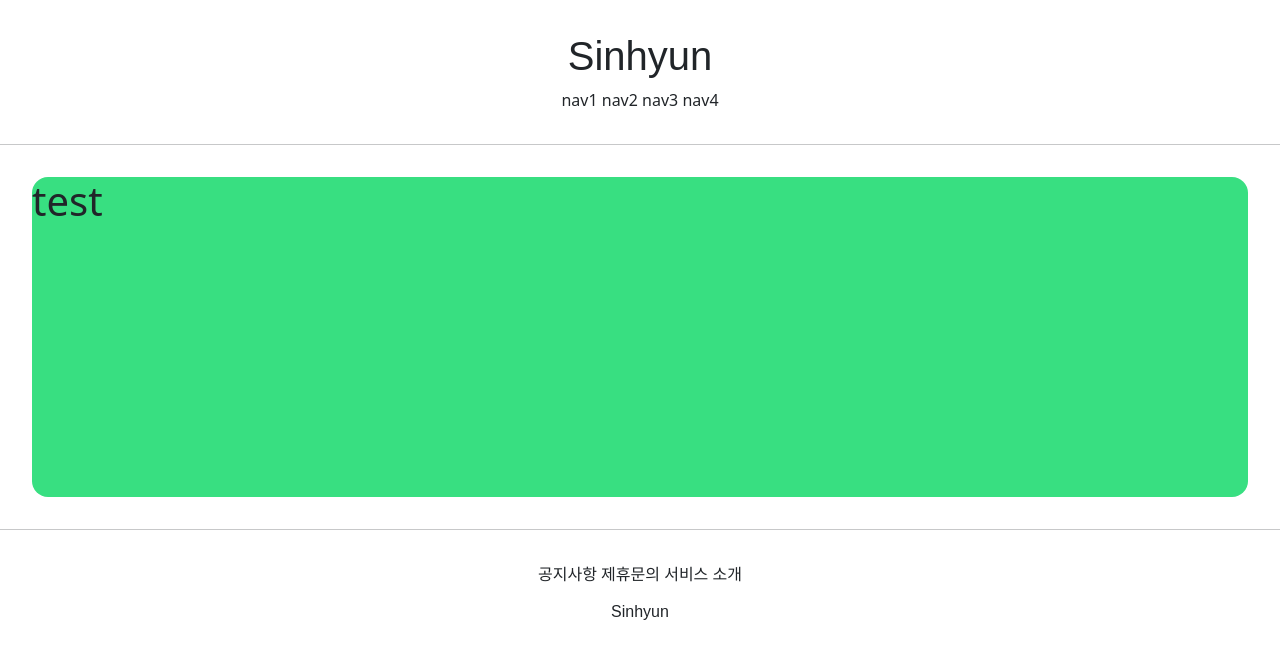
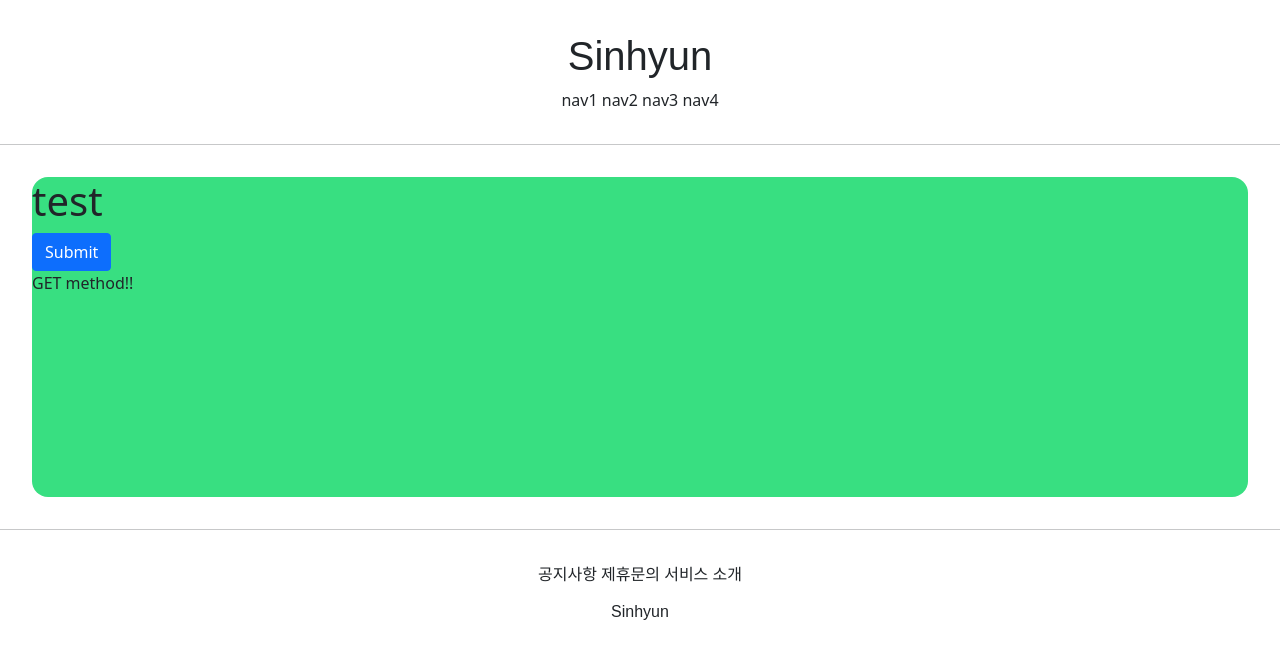
Before and after one commit to kimsinhyun/django_study, a Django app: page /account/hello_world/ in a window 1280 px wide. Shown: the top 659 px of the page. Run offline with Django 3.2, Linux system fonts and the light colour scheme; some web fonts are replaced.

Commit message:
study get and post and form tag

```diff
--- a/accountapp/templates/accountapp/helloworld.html
+++ b/accountapp/templates/accountapp/helloworld.html
@@ -4,6 +4,12 @@
 
     <div style="height: 20rem; background-color: #38df81; border-radius: 1rem; margin: 2rem;">
         <h1>test</h1>
+
+        <form action="/account/hello_world/" method="post">
+            {% csrf_token %}
+            <input type="submit" class="btn btn-primary">
+        </form>
+        {{ text }}
     </div>
 
 {% endblock %}
--- a/accountapp/urls.py
+++ b/accountapp/urls.py
@@ -2,7 +2,7 @@ from django.urls import path
 from accountapp.views import hello_world
 
 #이렇게 써놓는게 좋다.
-app_name = "accountapp"
+app_name = "account"
 
 
 urlpatterns = [
--- a/accountapp/views.py
+++ b/accountapp/views.py
@@ -4,4 +4,7 @@ from django.http import HttpResponse
 # Create your views here.
 
 def hello_world(request):
-    return render(request, 'accountapp/helloworld.html')
+    if request.method == "POST":
+        return render(request, 'accountapp/helloworld.html', context={'text': 'POST method!!'})
+    elif request.method == "GET":
+        return render(request, 'accountapp/helloworld.html', context={'text': 'GET method!!'})
```
